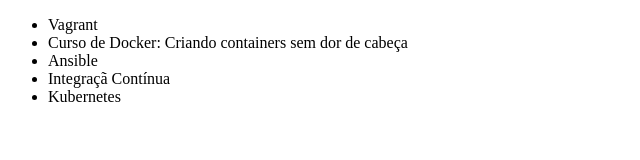
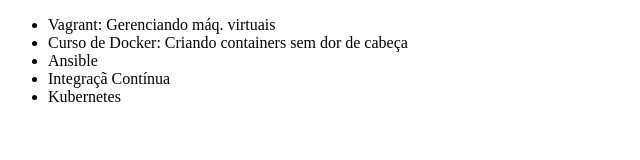
Before and after one commit to ricardo-benq/CursoGit, a plain HTML site: page index.html in a window 1280 px wide. Shown: the whole page, without its empty margins (0-640 px from the left). Drawn offline with Linux system fonts and the light colour scheme.

Commit message:
Alt. descr. curso Vagrant

```diff
--- a/index.html
+++ b/index.html
@@ -6,7 +6,7 @@
 </head>
 <body>
     <ul>
-        <li>Vagrant</li>
+        <li>Vagrant: Gerenciando máq. virtuais</li>
         <li>Curso de Docker: Criando containers sem dor de cabeça</li>
         <li>Ansible</li>
         <li>Integraçã Contínua</li>
```
